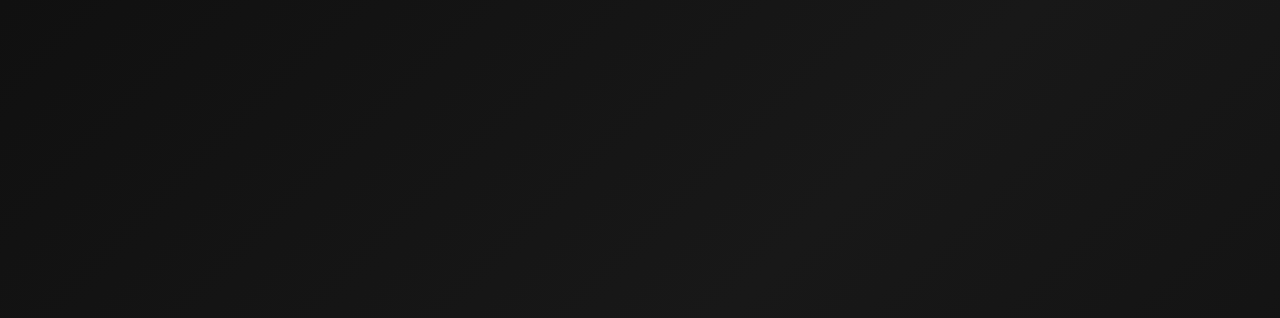
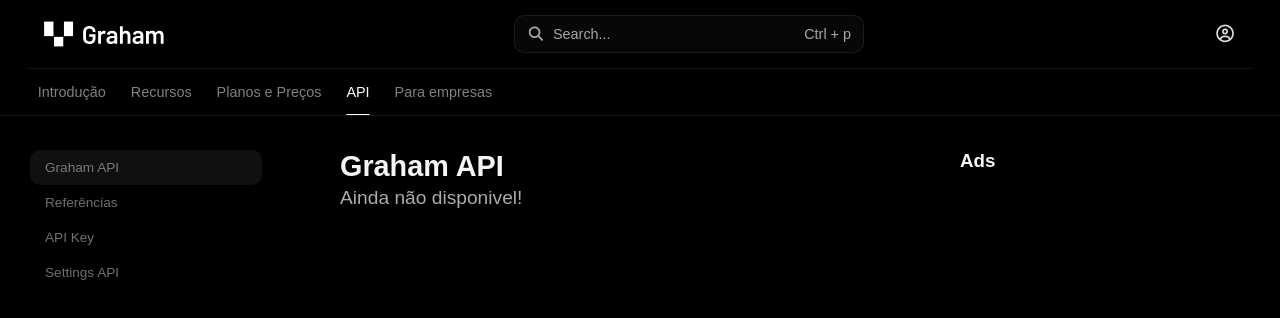
Before and after one commit to leoosilvp/Graham-AI, a React (Vite) app: page /docs/api/Graham-api in a window 1280 px wide. Before the commit this address had no page. Shown: the top 318 px of the page. Built offline with nearby package versions, Linux system fonts and the light colour scheme.

Commit message:
a- adicionando rota Graham-api na Docs/APi

```diff
--- a/src/App.jsx
+++ b/src/App.jsx
@@ -17,6 +17,7 @@
 import Introduction from './components/ui/Introduction'
 import Features from './components/ui/Features'
 import Api from './components/ui/Api'
+import GrahamApi from './components/ui/GrahamApi'
 
 function App() {
 
@@ -50,7 +51,8 @@
 
           </Route>
           <Route path='api' element={<Api />}>
-
+            <Route index element={<Navigate to='Graham-api' />}/>
+            <Route path='Graham-api' element={<GrahamApi />}/>
           </Route>
           <Route path='enterprise' element={<Features />}>
 
--- a/src/components/ui/Api.jsx
+++ b/src/components/ui/Api.jsx
@@ -6,10 +6,10 @@
             <div className='docs-aside-left'>
                 <nav>
                     <ul>
-                        <li><NavLink to='welcome'>Graham API</NavLink></li>
-                        <li><NavLink to='welcome'>Referências</NavLink></li>
-                        <li><NavLink to='welcome'>API Key</NavLink></li>
-                        <li><NavLink to='welcome'>Settings API</NavLink></li>
+                        <li><NavLink to='Graham-api'>Graham API</NavLink></li>
+                        <li><NavLink to='references'>Referências</NavLink></li>
+                        <li><NavLink to='api-key'>API Key</NavLink></li>
+                        <li><NavLink to='settings'>Settings API</NavLink></li>
                     </ul>
                 </nav>
             </div>
--- /dev/null
+++ b/src/components/ui/GrahamApi.jsx
@@ -0,0 +1,11 @@
+
+const GrahamApi = () => {
+  return (
+    <div>
+      <h1>Graham API</h1>
+      <h2>Ainda não disponivel!</h2>
+    </div>
+  )
+}
+
+export default GrahamApi
```
